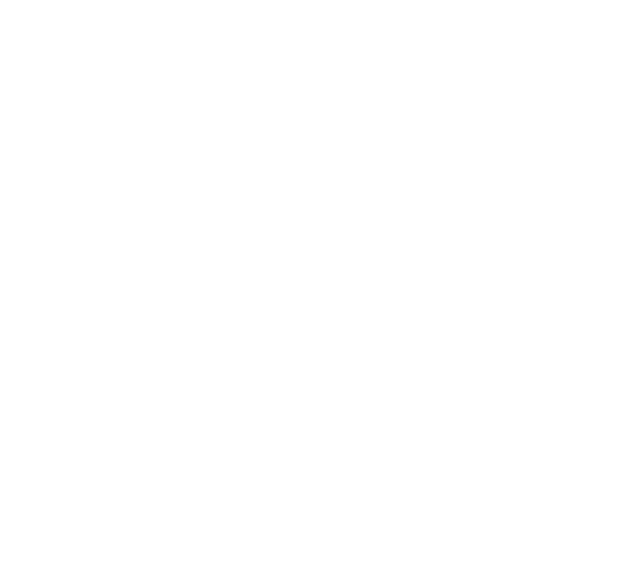
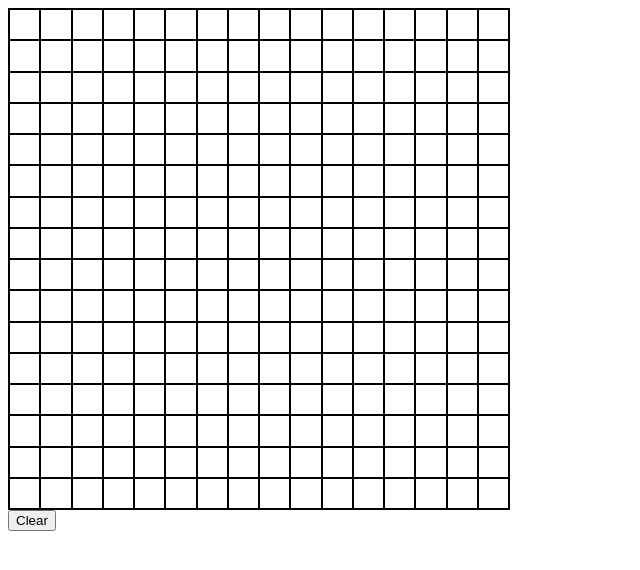
Before and after one commit to gswoolley/etch-a-sketch, a plain HTML site: page index.html in a window 1280 px wide. Shown: the whole page, without its empty margins (0-640 px from the left). Drawn offline with Linux system fonts and the light colour scheme.

Commit message:
basic etch-a-sketch functionality

```diff
--- a/index.html
+++ b/index.html
@@ -8,7 +8,9 @@
     <title>Document</title>
 </head>
 <body>
-
+    <div id="container">
+    </div>
+    <button id="clearBtn">Clear</button>
 </body>
 </html>
 <script src="main.js"></script>
--- a/main.js
+++ b/main.js
@@ -0,0 +1,19 @@
+const container = document.querySelector('#container');
+const clearBtn = document.querySelector('#clearBtn')
+let numSquares = 256;
+
+for(let i = 0; i < numSquares; i++){
+    div = document.createElement('div');
+    div.className= 'grid-element';
+    container.appendChild(div);
+}
+
+document.querySelectorAll('#container').forEach(item => {
+    item.addEventListener('mouseover', event => {
+        event.target.style.background = 'pink'
+    });
+  })
+
+  clearBtn.addEventListener('click', ()=>{
+        console.log('Cleared');
+  });
--- a/style.css
+++ b/style.css
@@ -0,0 +1,15 @@
+#container{
+    width: 500px;
+    height: 500px;
+    background-color: black;
+    display: grid;
+    grid-template-columns: repeat(16, 1fr);
+    grid-template-rows: repeat(16, 1fr);
+    border: 1px solid black;
+}
+
+.grid-element{
+    background-color: white;
+    aspect-ratio: 1;
+    border: 1px solid black;
+}
```
